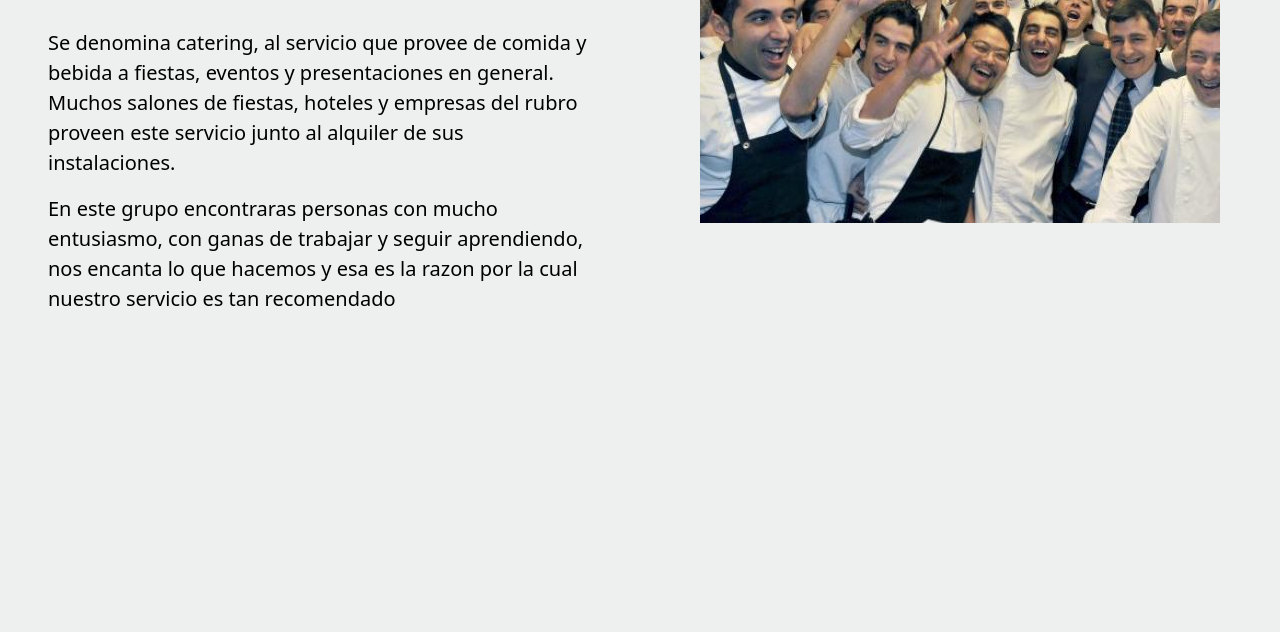
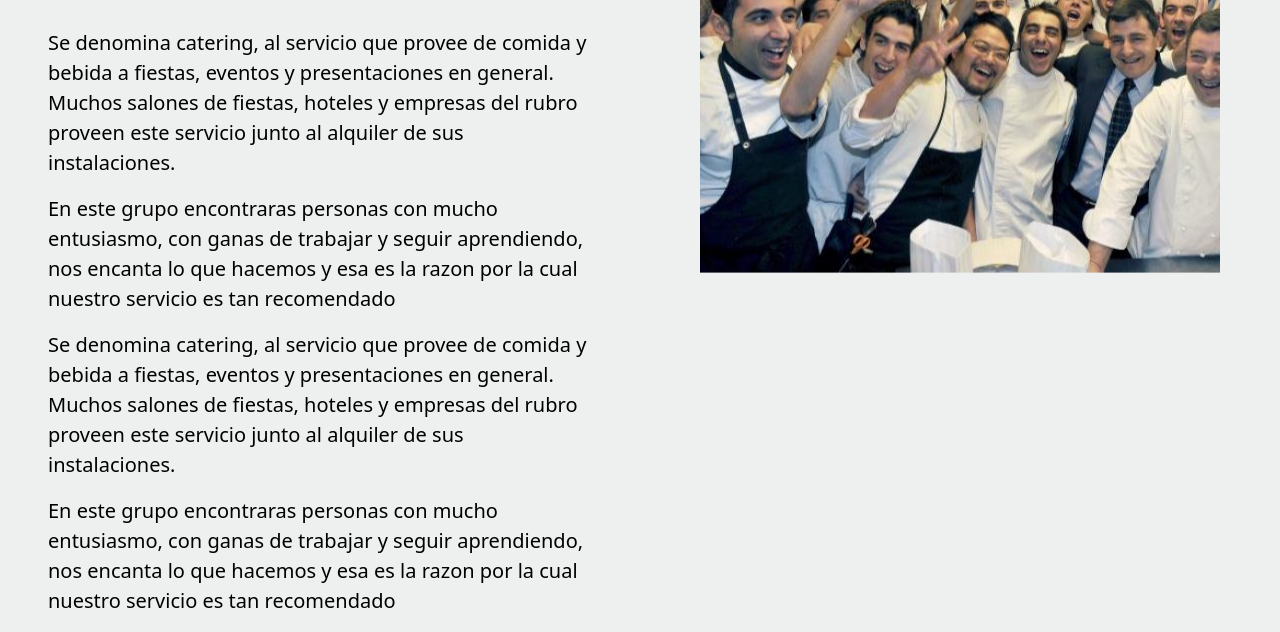
Before and after one commit to matilanta/SombreroDeJabali, a website: page nosotros.html in a window 1280 px wide. Shown: the part 293-925 px from the top of the page. Before the commit the page ends 800 px from the top, so only its background shows below. Drawn offline with nearby package versions, Linux system fonts and the light colour scheme.

Commit message:
alargue textos de servicios y nosotros

```diff
--- a/nosotros.html
+++ b/nosotros.html
@@ -59,9 +59,11 @@
                     <h1 class="mb-md-5 display-3 text-center text-md-left service">NOSOTROS</h1>
                     <p class="lead">Se denomina catering, al servicio que provee de comida y bebida a fiestas, eventos y presentaciones en general. Muchos salones de fiestas, hoteles y empresas del rubro proveen este servicio junto al alquiler de sus instalaciones. </p>
                     <p class="lead">En este grupo encontraras personas con mucho entusiasmo, con ganas de trabajar y seguir aprendiendo, nos encanta lo que hacemos y esa es la razon por la cual nuestro servicio es tan recomendado</p>
+                    <p class="lead">Se denomina catering, al servicio que provee de comida y bebida a fiestas, eventos y presentaciones en general. Muchos salones de fiestas, hoteles y empresas del rubro proveen este servicio junto al alquiler de sus instalaciones. </p>
+                    <p class="lead">En este grupo encontraras personas con mucho entusiasmo, con ganas de trabajar y seguir aprendiendo, nos encanta lo que hacemos y esa es la razon por la cual nuestro servicio es tan recomendado</p>
                 </div>
                 <div class="about_img-container col-md-6 d-none d-md-block d-lg-block">
-                    <div class="row mx-5">
+                    <div class="row mx-5 h-100">
                            <button class="btnnoso"></button>
                         <!--
                         <img class="img-fluid btnnoso" src="../multimedia/fondos/nosotros.jpg" alt="imagen del equipo">
```
Also changed, not shown: servicios.html (+2 -0 lines), 1 other file.
